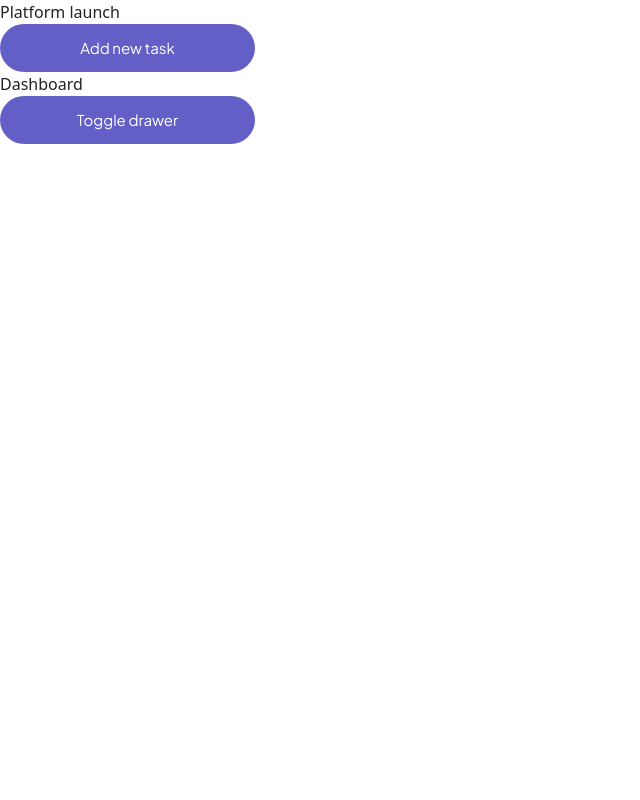
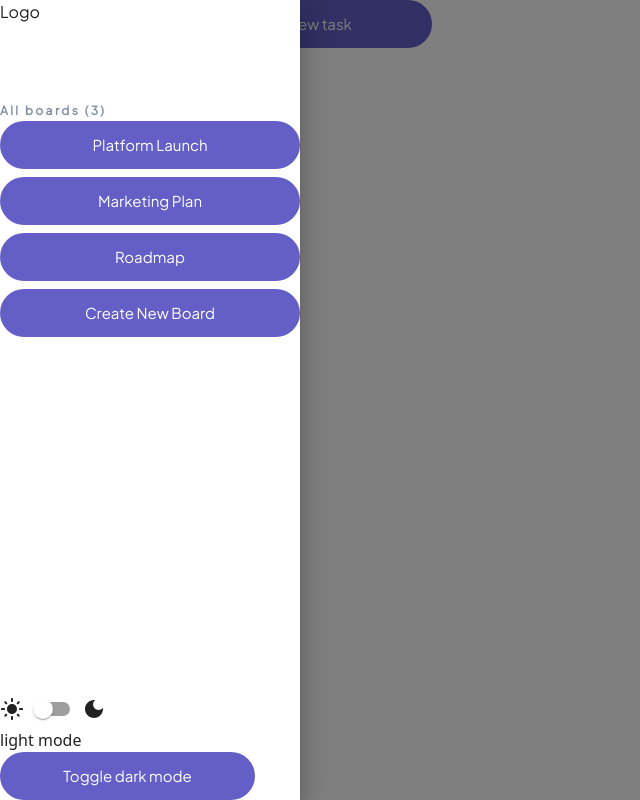
Before and after one commit to migueljo/kanban, a Next.js app: page /dashboard in a window 1280 px wide. Shown: the whole page, without its empty margins (0-640 px from the left). Built offline with nearby package versions, Linux system fonts and the light colour scheme.

Commit message:
WIP: <Sidebar />

```diff
--- /dev/null
+++ b/src/components/DarkModeSwitch/DarkModeSwitch.tsx
@@ -0,0 +1,16 @@
+import React from "react";
+import Switch from "@mui/material/Switch";
+import Box from "@mui/material/Box";
+import DarkModeIcon from "@mui/icons-material/DarkMode";
+import LightModeIcon from "@mui/icons-material/LightMode";
+
+type DarkModeSwitchProps = {};
+export function DarkModeSwitch(props: DarkModeSwitchProps) {
+  return (
+    <Box>
+      <LightModeIcon />
+      <Switch />
+      <DarkModeIcon />
+    </Box>
+  );
+}
--- /dev/null
+++ b/src/components/Sidebar/Sidebar.tsx
@@ -0,0 +1,63 @@
+import React from "react";
+import Drawer from "@mui/material/Drawer";
+import Box from "@mui/material/Box";
+import Stack from "@mui/material/Stack";
+import { useTheme } from "@mui/material";
+
+import { Button } from "@/components/Button/Button";
+import { useColorMode } from "@/providers/ColorModeProvider";
+import { Typography } from "@/components/Text/Typography";
+import { DarkModeSwitch } from "@/components//DarkModeSwitch/DarkModeSwitch";
+
+export function Sidebar() {
+  const [open, setOpen] = React.useState(true);
+  const colorMode = useColorMode();
+  const theme = useTheme();
+
+  return (
+    <>
+      <Drawer open={open} onClose={() => setOpen(false)}>
+        <Box
+          sx={{
+            display: "flex",
+            flexDirection: "column",
+            justifyContent: "space-between",
+            height: "100%",
+          }}
+        >
+          <Box>
+            <Box component="header" sx={{ height: "97px" }}>
+              <Typography>Logo</Typography>
+            </Box>
+            <Typography variant="headingS">All boards (3)</Typography>
+            <Box sx={{ width: "300px" }}>
+              <Stack gap={1}>
+                <Button>Platform Launch</Button>
+                <Button>Marketing Plan</Button>
+                <Button>Roadmap</Button>
+                <Button>Create New Board</Button>
+              </Stack>
+            </Box>
+          </Box>
+          <Box>
+            <DarkModeSwitch />
+            <p>{theme.palette.mode} mode</p>
+            <Button onClick={colorMode.toggleColorMode}>
+              Toggle dark mode
+            </Button>
+          </Box>
+        </Box>
+      </Drawer>
+      <Box
+        sx={{
+          position: "fixed",
+          left: 0,
+          bottom: "32px",
+          display: open ? "none" : "block",
+        }}
+      >
+        <Button onClick={() => setOpen(true)}>Open sidebar</Button>
+      </Box>
+    </>
+  );
+}
--- a/src/components/Text/Typography.tsx
+++ b/src/components/Text/Typography.tsx
@@ -1,5 +1,6 @@
 import React from "react";
 import TypographyMui, { TypographyProps } from "@mui/material/Typography";
+import { colors } from "@/utils/colors";
 
 export function Typography(props: TypographyProps) {
   return (
@@ -7,6 +8,10 @@ export function Typography(props: TypographyProps) {
       {...props}
       sx={(theme) => ({
         color: theme.palette.text.primary,
+
+        "&.MuiTypography-headingS": {
+          color: colors.mediumGray,
+        },
       })}
     />
   );
--- a/src/pages/dashboard/index.tsx
+++ b/src/pages/dashboard/index.tsx
@@ -1,57 +1,20 @@
 import React from "react";
-import Drawer from "@mui/material/Drawer";
-import Box from "@mui/material/Box";
-import Link from "next/link";
-import { useTheme } from "@mui/material";
 
 import { Button } from "@/components/Button/Button";
-import { useColorMode } from "@/providers/ColorModeProvider";
 import { Typography } from "@/components/Text/Typography";
+import { Sidebar } from "@/components/Sidebar/Sidebar";
 
 export default function Dashboard() {
-  const [open, setOpen] = React.useState(false);
-  const colorMode = useColorMode();
-  const theme = useTheme();
-
   return (
     <div>
-      <Drawer open={open} onClose={() => setOpen(false)}>
-        <Box
-          sx={{
-            display: "flex",
-            flexDirection: "column",
-            justifyContent: "space-between",
-            height: "100%",
-          }}
-        >
-          <Box component="header" sx={{ height: "97px" }}>
-            <Typography>Logo</Typography>
-          </Box>
-          <Box component="nav" sx={{ width: "300px" }}>
-            <ul>
-              <li>
-                <Link href="/">Home</Link>
-              </li>
-            </ul>
-          </Box>
-          <Box>
-            <p>{theme.palette.mode} mode</p>
-            <Button onClick={colorMode.toggleColorMode}>
-              Toggle dark mode
-            </Button>
-          </Box>
-        </Box>
-      </Drawer>
+      <Sidebar />
       <main>
         <header>
-          <Typography variant="xl">Platform launch</Typography>
+          <Typography variant="headingXL">Platform launch</Typography>
           <Button>Add new task</Button>
         </header>
       </main>
-      <Typography variant="xl">Dashboard</Typography>
-      <div>
-        <Button onClick={() => setOpen(true)}>Toggle drawer</Button>
-      </div>
+      <Typography variant="headingXL">Dashboard</Typography>
     </div>
   );
 }
--- a/src/utils/typographyTheme.ts
+++ b/src/utils/typographyTheme.ts
@@ -25,12 +25,11 @@ export const typography: ThemeOptions["typography"] = {
     fontFamily,
   },
   headingS: {
-    color: colors.mediumGray,
     fontWeight: "bold",
     fontSize: "12px",
     lineHeight: "15px",
+    letterSpacing: "2.4px",
     fontFamily,
-    letterSpacing: "2.4px",
   },
   bodyL: {
     fontWeight: "normal",
```
Also changed, not shown: 2 other files (tests, documents, lock files or other folders).
